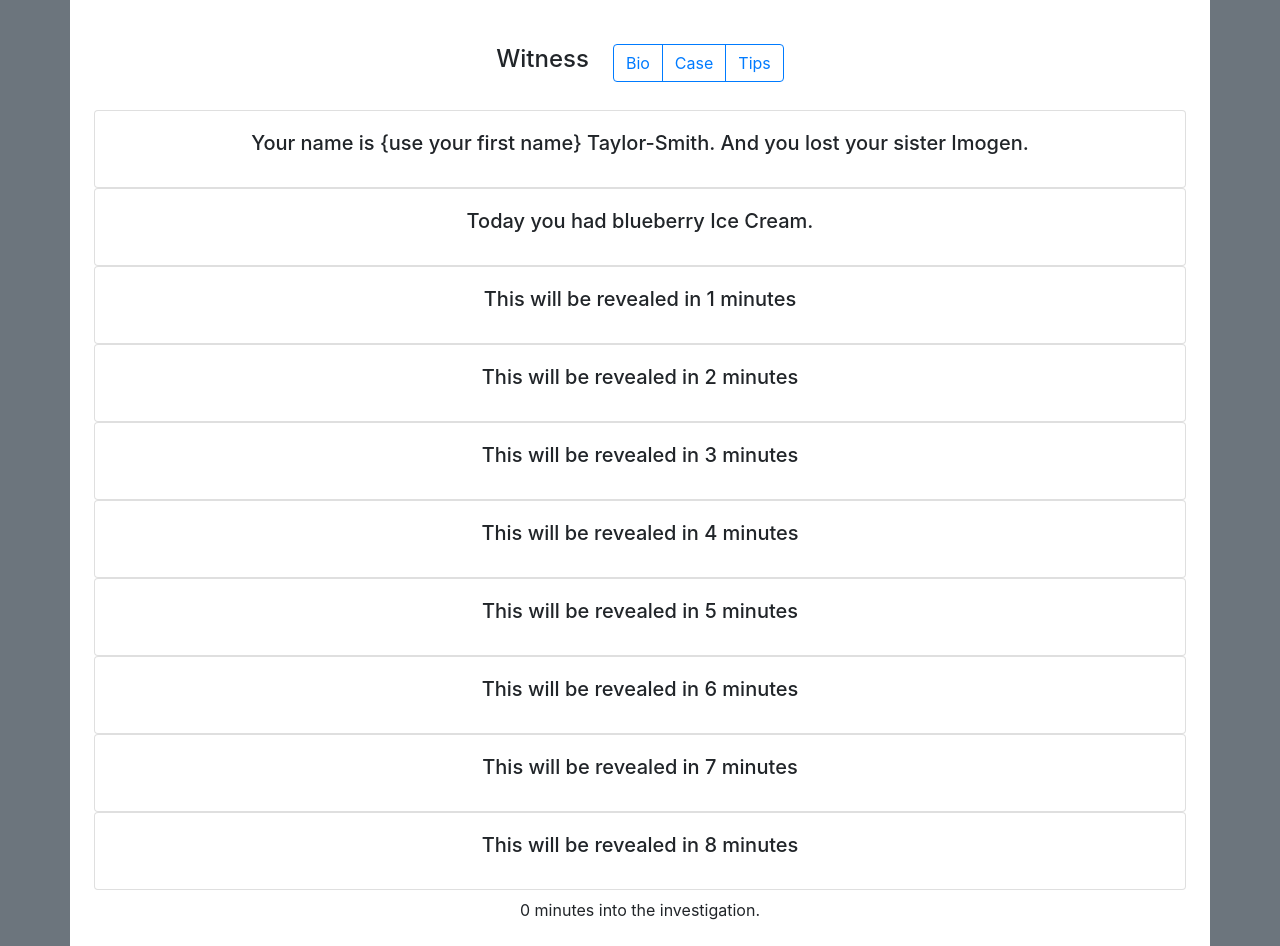
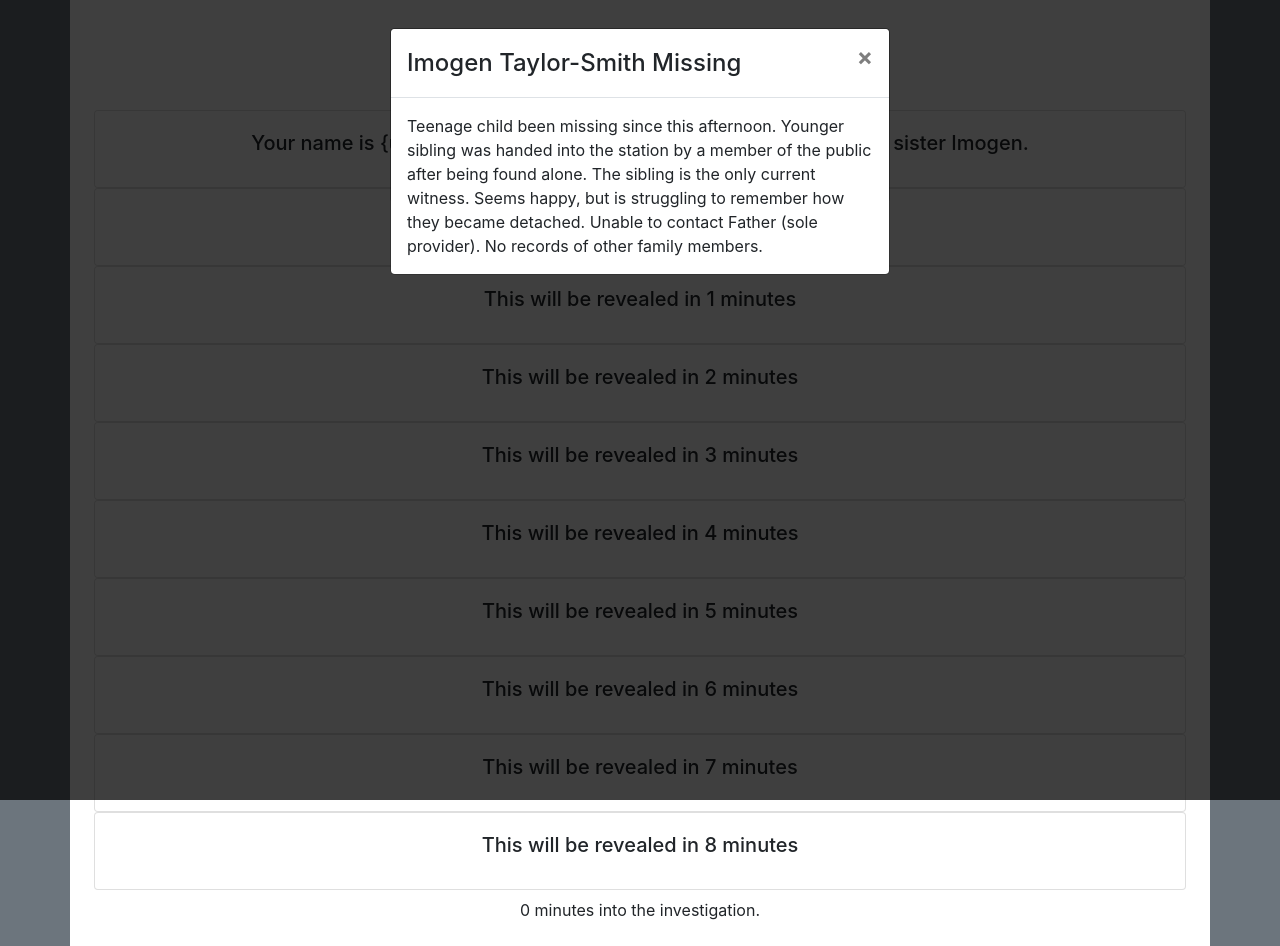
Before and after one commit to hennersz/10-65, a React (Create React App) app in the folder src/client/: page / in a window 1280 px wide. Built offline with nearby package versions, Linux system fonts and the light colour scheme; the HTML template or start-up script is replaced by a standard one.

Commit message:
feat(RoleWrapper): adding react-bootstrap

```diff
--- a/src/client/package.json
+++ b/src/client/package.json
@@ -8,6 +8,7 @@
     "@testing-library/user-event": "^12.6.2",
     "node-sass": "^4.0.0",
     "react": "^17.0.1",
+    "react-bootstrap": "^1.4.3",
     "react-dom": "^17.0.1",
     "react-scripts": "4.0.1",
     "socket.io-client": "^3.1.0",
--- a/src/client/public/index.html
+++ b/src/client/public/index.html
@@ -14,8 +14,6 @@
     <link href="https://fonts.googleapis.com/css2?family=Gloria+Hallelujah&display=swap" rel="stylesheet">
     <link href="https://fonts.googleapis.com/css2?family=Reenie+Beanie&display=swap" rel="stylesheet">
     <link href="https://fonts.googleapis.com/css2?family=Special+Elite&display=swap" rel="stylesheet">
-    <script src="https://cdn.jsdelivr.net/npm/bootstrap@5.0.0-beta1/dist/js/bootstrap.bundle.min.js" integrity="sha384-ygbV9kiqUc6oa4msXn9868pTtWMgiQaeYH7/t7LECLbyPA2x65Kgf80OJFdroafW" crossorigin="anonymous"></script>
-    <link href="https://cdn.jsdelivr.net/npm/bootstrap@5.0.0-beta1/dist/css/bootstrap.min.css" rel="stylesheet" integrity="sha384-giJF6kkoqNQ00vy+HMDP7azOuL0xtbfIcaT9wjKHr8RbDVddVHyTfAAsrekwKmP1" crossorigin="anonymous">
 
 
     <!--
--- a/src/client/src/Components/RoleWrapper.jsx
+++ b/src/client/src/Components/RoleWrapper.jsx
@@ -1,71 +1,46 @@
-import React from 'react';
+import React, {useState} from 'react';
 import data from '../data/imogen.json'
+import {Button, ButtonGroup, Modal} from 'react-bootstrap';
 
 function RoleWrapper({ role, children }) {
     const character = data.bio[role] || {};
+    const [showBio, setShowBio] = useState(false);
+    const [showCase, setShowCase] = useState(true);
+    const [showTip, setShowTip] = useState(true);
+
     return (
         <React.Fragment>
             <div class="mb-2">
                 <div class="card-body">
                     <span class="card-title h4 me-4">{ character.title }</span>
-                    <div className="btn-group">
-                        <button type="button" className="btn btn-outline-primary" data-bs-toggle="modal" data-bs-target="#bioModal">
-                            Bio
-                        </button>
-                        <button type="button" className="btn btn-outline-primary" data-bs-toggle="modal" data-bs-target="#caseModal">
-                            Case
-                        </button>
-                        <button type="button" className="btn btn-outline-primary" data-bs-toggle="modal" data-bs-target="#tipModal">
-                            Tips
-                        </button>
-                    </div>
+                    <ButtonGroup>
+                        <Button variant="outline-primary" onClick={() => setShowBio(true)}>Bio</Button>
+                        <Button variant="outline-primary" onClick={() => setShowCase(true)}>Case</Button>
+                        <Button variant="outline-primary" onClick={() => setShowTip(true)}>Role</Button>
+                    </ButtonGroup>
                 </div>
             </div>
             {
                 children
             }
-            <div className="modal fade" id="bioModal" tabIndex="-1" aria-labelledby="exampleModalLabel" aria-hidden="true">
-                <div className="modal-dialog">
-                    <div className="modal-content">
-                        <div className="modal-header">
-                            <h5 className="modal-title" id="exampleModalLabel">{ character.title + " Bio" }</h5>
-                            <button type="button" className="btn-close" data-bs-dismiss="modal"
-                                    aria-label="Close"></button>
-                        </div>
-                        <div className="modal-body">
-                            { character.bio }
-                        </div>
-                    </div>
-                </div>
-            </div>
-            <div className="modal fade" id="caseModal" tabIndex="-1" aria-labelledby="exampleModalLabel" aria-hidden="true">
-                <div className="modal-dialog">
-                    <div className="modal-content">
-                        <div className="modal-header">
-                            <h5 className="modal-title" id="exampleModalLabel">{ data.briefTitle }</h5>
-                            <button type="button" className="btn-close" data-bs-dismiss="modal"
-                                    aria-label="Close"></button>
-                        </div>
-                        <div className="modal-body">
-                            { data.briefDescription }
-                        </div>
-                    </div>
-                </div>
-            </div>
-            <div className="modal fade" id="tipModal" tabIndex="-1" aria-labelledby="exampleModalLabel" aria-hidden="true">
-                <div className="modal-dialog">
-                    <div className="modal-content">
-                        <div className="modal-header">
-                            <h5 className="modal-title" id="exampleModalLabel">{ character.title + " Tips" }</h5>
-                            <button type="button" className="btn-close" data-bs-dismiss="modal"
-                                    aria-label="Close"></button>
-                        </div>
-                        <div className="modal-body">
-                            { character.tip }
-                        </div>
-                    </div>
-                </div>
-            </div>
+            <Modal show={showTip} onHide={() => {setShowTip(false)}}>
+                <Modal.Header closeButton>
+                    <Modal.Title>{ character.title + " Tips" }</Modal.Title>
+                </Modal.Header>
+                <Modal.Body>{ character.tip }</Modal.Body>
+            </Modal>
+            <Modal show={showBio} onHide={() => {setShowBio(false)}}>
+                <Modal.Header closeButton>
+                    <Modal.Title>{ character.title + " Bio" }</Modal.Title>
+                </Modal.Header>
+                <Modal.Body>{ character.bio }</Modal.Body>
+            </Modal>
+            <Modal show={showCase} onHide={() => {setShowCase(false)}}>
+                <Modal.Header closeButton>
+                    <Modal.Title>{ data.briefTitle }</Modal.Title>
+                </Modal.Header>
+                <Modal.Body>{ data.briefDescription }</Modal.Body>
+            </Modal>
         </React.Fragment>
     );
 }
```
Also changed, not shown: 1 other file (tests, documents, lock files or other folders).
